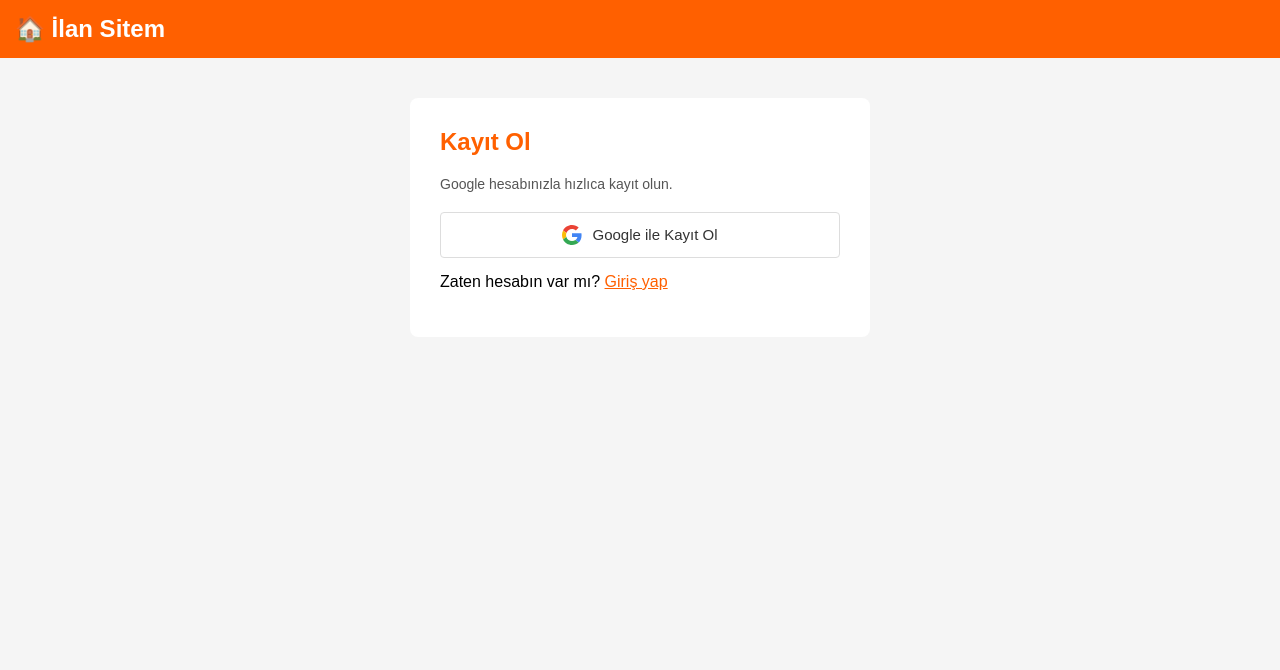
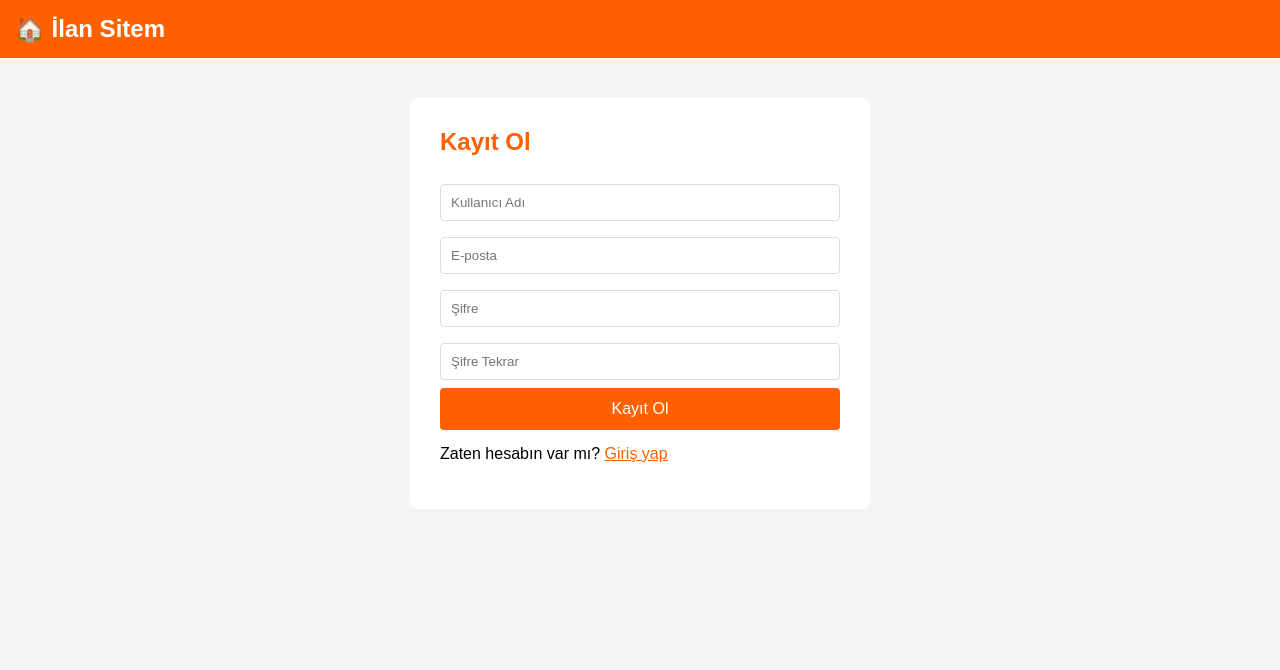
Before and after one commit to seyfettinkeskin7-hue/ilansitesiaa, a Django app: page /kayit/ in a window 1280 px wide. Shown: the top 670 px of the page. Run offline with Django 5.2, Linux system fonts and the light colour scheme.

Commit message:
Sadece email ile kayit ve giris

```diff
--- a/ilanlar/templates/giris.html
+++ b/ilanlar/templates/giris.html
@@ -34,12 +34,7 @@
         </form>
         <p style="margin-top:15px;">Hesabın yok mu? <a href="/kayit/">Kayıt ol</a></p>
 
-        <div style="text-align:center; margin: 20px 0; color:#999; font-size:13px;">— veya —</div>
 
-        <a href="/accounts/google/login/" style="display:flex; align-items:center; justify-content:center; gap:10px; width:100%; padding:12px; background:white; color:#333; border:1px solid #ddd; border-radius:4px; font-size:15px; text-decoration:none; box-sizing:border-box;">
-            <svg width="20" height="20" viewBox="0 0 48 48"><path fill="#EA4335" d="M24 9.5c3.54 0 6.71 1.22 9.21 3.6l6.85-6.85C35.9 2.38 30.47 0 24 0 14.62 0 6.51 5.38 2.56 13.22l7.98 6.19C12.43 13.72 17.74 9.5 24 9.5z"/><path fill="#4285F4" d="M46.98 24.55c0-1.57-.15-3.09-.38-4.55H24v9.02h12.94c-.58 2.96-2.26 5.48-4.78 7.18l7.73 6c4.51-4.18 7.09-10.36 7.09-17.65z"/><path fill="#FBBC05" d="M10.53 28.59c-.48-1.45-.76-2.99-.76-4.59s.27-3.14.76-4.59l-7.98-6.19C.92 16.46 0 20.12 0 24c0 3.88.92 7.54 2.56 10.78l7.97-6.19z"/><path fill="#34A853" d="M24 48c6.48 0 11.93-2.13 15.89-5.81l-7.73-6c-2.18 1.48-4.97 2.31-8.16 2.31-6.26 0-11.57-4.22-13.47-9.91l-7.98 6.19C6.51 42.62 14.62 48 24 48z"/></svg>
-            Google ile Giriş Yap
-        </a>
     </div>
 
 
--- a/ilanlar/templates/kayit.html
+++ b/ilanlar/templates/kayit.html
@@ -20,11 +20,19 @@
     </div>
     <div class="form-kart">
         <h2>Kayıt Ol</h2>
-        <p style="color:#555; font-size:14px; margin-bottom:20px;">Google hesabınızla hızlıca kayıt olun.</p>
-        <a href="/accounts/google/login/" style="display:flex; align-items:center; justify-content:center; gap:10px; width:100%; padding:12px; background:white; color:#333; border:1px solid #ddd; border-radius:4px; font-size:15px; text-decoration:none; box-sizing:border-box;">
-            <svg width="20" height="20" viewBox="0 0 48 48"><path fill="#EA4335" d="M24 9.5c3.54 0 6.71 1.22 9.21 3.6l6.85-6.85C35.9 2.38 30.47 0 24 0 14.62 0 6.51 5.38 2.56 13.22l7.98 6.19C12.43 13.72 17.74 9.5 24 9.5z"/><path fill="#4285F4" d="M46.98 24.55c0-1.57-.15-3.09-.38-4.55H24v9.02h12.94c-.58 2.96-2.26 5.48-4.78 7.18l7.73 6c4.51-4.18 7.09-10.36 7.09-17.65z"/><path fill="#FBBC05" d="M10.53 28.59c-.48-1.45-.76-2.99-.76-4.59s.27-3.14.76-4.59l-7.98-6.19C.92 16.46 0 20.12 0 24c0 3.88.92 7.54 2.56 10.78l7.97-6.19z"/><path fill="#34A853" d="M24 48c6.48 0 11.93-2.13 15.89-5.81l-7.73-6c-2.18 1.48-4.97 2.31-8.16 2.31-6.26 0-11.57-4.22-13.47-9.91l-7.98 6.19C6.51 42.62 14.62 48 24 48z"/></svg>
-            Google ile Kayıt Ol
-        </a>
+        {% if messages %}
+            {% for message in messages %}
+                <p class="hata">{{ message }}</p>
+            {% endfor %}
+        {% endif %}
+        <form method="post">
+            {% csrf_token %}
+            <input type="text" name="kullanici_adi" placeholder="Kullanıcı Adı" required>
+            <input type="email" name="email" placeholder="E-posta" required>
+            <input type="password" name="sifre" placeholder="Şifre" required>
+            <input type="password" name="sifre2" placeholder="Şifre Tekrar" required>
+            <button type="submit">Kayıt Ol</button>
+        </form>
         <p style="margin-top:15px;">Zaten hesabın var mı? <a href="/giris/">Giriş yap</a></p>
     </div>
 
```
